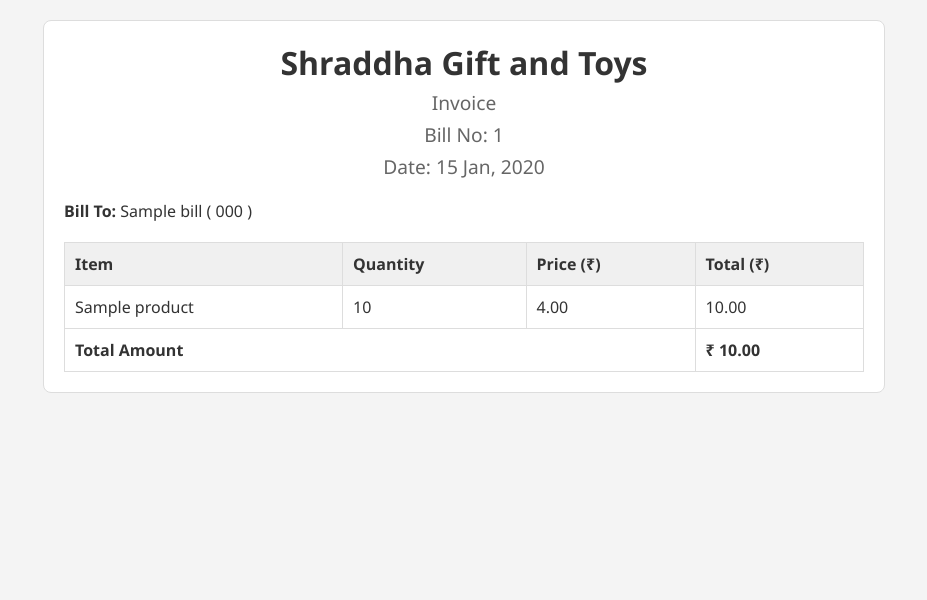
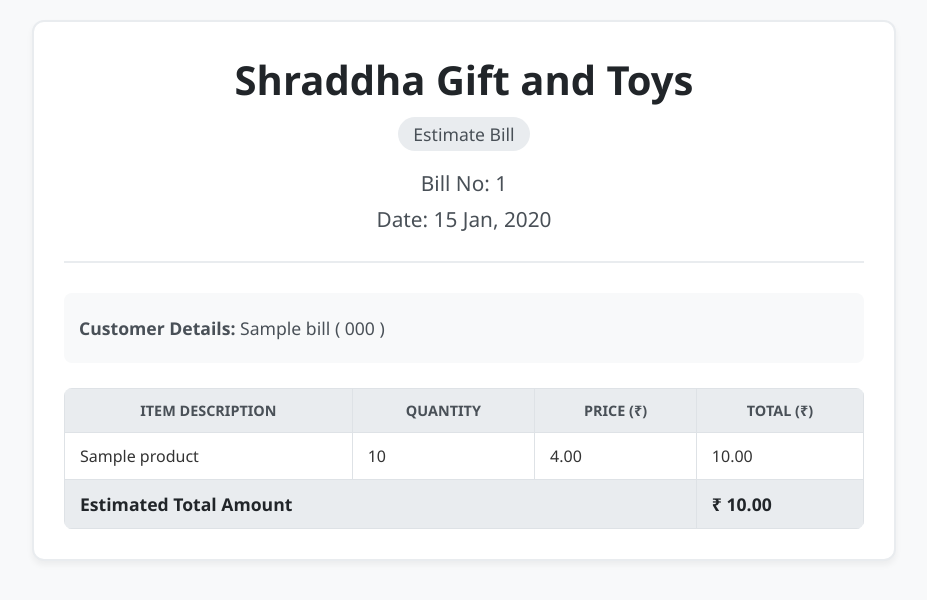
Before and after one commit to jethliya-balaji/Billing-System, a Django app: page /bill/print/1/ in a window 1280 px wide. Shown: the top 600 px of the page, without its empty margins (176-1103 px from the left). Run offline with Django 4.2, Linux system fonts and the light colour scheme; a user stored in the database is signed in; tables that the repository leaves empty hold one stand-in row (values such as "Sample post"); parts of the project's set-up code (start-up, migrations or seed data) failed here and were passed over; some libraries are stand-ins or nearby versions.

Commit message:
Update README with .env configuration details and enhance print_bill.html and view_bill.html templates for better bill presentation and layout

```diff
--- a/src/templates/billing/print_bill.html
+++ b/src/templates/billing/print_bill.html
@@ -4,80 +4,117 @@
 <head>
     <meta charset="UTF-8">
     <meta name="viewport" content="width=device-width, initial-scale=1.0">
-    <title>Invoice - Bill No {{ bill.id }}</title>
+    <title>Estimate Bill - No {{ bill.id }}</title>
     <style>
         body {
             font-family: 'Segoe UI', Tahoma, Geneva, Verdana, sans-serif;
             margin: 0;
             padding: 0;
             color: #333;
-            background-color: #f4f4f4;
+            background-color: #f8f9fa;
         }
 
         .container {
-            padding: 20px;
+            padding: 30px;
             width: 100%;
             max-width: 800px;
             margin: 20px auto;
             background-color: #fff;
-            border: 1px solid #ddd;
-            border-radius: 8px;
+            border: 2px solid #e9ecef;
+            border-radius: 12px;
+            box-shadow: 0 4px 6px rgba(0,0,0,0.05);
         }
 
         .invoice-header {
             text-align: center;
-            margin-bottom: 20px;
+            margin-bottom: 30px;
+            padding-bottom: 20px;
+            border-bottom: 2px solid #e9ecef;
         }
 
         .invoice-header h1 {
             margin: 0;
-            font-size: 2em;
-            color: #333;
+            font-size: 2.5em;
+            color: #212529;
+            font-weight: bold;
         }
 
         .invoice-header p {
-            margin: 5px 0;
-            font-size: 1.2em;
-            color: #666;
+            margin: 8px 0;
+            font-size: 1.3em;
+            color: #495057;
+        }
+
+        .estimate-tag {
+            display: inline-block;
+            padding: 5px 15px;
+            background-color: #e9ecef;
+            color: #495057;
+            border-radius: 20px;
+            font-size: 1.1em;
+            margin: 10px 0;
+        }
+
+        .invoice-details {
+            margin: 20px 0;
+            padding: 15px;
+            background-color: #f8f9fa;
+            border-radius: 8px;
         }
 
         .invoice-details p {
-            margin: 0;
-            font-size: 1em;
-            color: #333;
+            margin: 8px 0;
+            font-size: 1.1em;
+            color: #495057;
         }
 
         .invoice-items table {
             width: 100%;
             border-collapse: collapse;
-            margin-top: 20px;
+            margin-top: 25px;
+            border-radius: 8px;
+            overflow: hidden;
         }
 
         .invoice-items table th,
         .invoice-items table td {
-            padding: 10px;
-            border: 1px solid #ddd;
-            text-align: left;
+            padding: 12px 15px;
+            border: 1px solid #dee2e6;
         }
 
         .invoice-items table th {
-            background-color: #f0f0f0;
+            background-color: #e9ecef;
+            color: #495057;
+            font-weight: 600;
+            text-transform: uppercase;
+            font-size: 0.9em;
         }
 
         .invoice-items table td {
             background-color: #fff;
         }
 
+        .invoice-items table tbody tr:hover {
+            background-color: #f8f9fa;
+        }
+
         .invoice-items table tfoot tr td {
             font-weight: bold;
+            background-color: #e9ecef;
+            color: #212529;
+            font-size: 1.1em;
         }
 
         @media print {
             .container {
-                padding: 0;
+                padding: 20px;
                 margin: 0;
                 border: none;
-                border-radius: 0;
+                box-shadow: none;
+            }
+
+            body {
+                background-color: #fff;
             }
         }
     </style>
@@ -87,13 +124,13 @@
     <div class="container">
         <div class="invoice-header">
             <h1>Shraddha Gift and Toys</h1>
-            <p>Invoice</p>
+            <div class="estimate-tag">Estimate Bill</div>
             <p>Bill No: {{ bill.id }}</p>
             <p>Date: {{ bill.date | date:"d M, Y" }}</p>
         </div>
 
         <div class="invoice-details">
-            <p><strong>Bill To:</strong>
+            <p><strong>Customer Details:</strong>
                 {% if bill.customer_name %}
                 {{ bill.customer_name }}
                 {% else %}
@@ -112,7 +149,7 @@
             <table>
                 <thead>
                     <tr>
-                        <th>Item</th>
+                        <th>Item Description</th>
                         <th>Quantity</th>
                         <th>Price (₹)</th>
                         <th>Total (₹)</th>
@@ -130,7 +167,7 @@
                 </tbody>
                 <tfoot>
                     <tr>
-                        <td colspan="3">Total Amount</td>
+                        <td colspan="3">Estimated Total Amount</td>
                         <td>₹ {{ bill.total_amount }}</td>
                     </tr>
                 </tfoot>
--- a/src/templates/billing/view_bill.html
+++ b/src/templates/billing/view_bill.html
@@ -20,6 +20,7 @@ Bill No {{ bill.id }}
                 <div class="flex space-x-2 mt-2">
                     <a class="btn btn-sm btn-accent" href="{% url 'print_bill' bill.id %}" target="_blank">Print</a>
                     <a class="btn btn-sm btn-outline btn-primary" href="{% url 'edit_bill' bill.id %}">Edit</a>
+                    {% if request.user.is_superuser or perms.billing.delete_bill %}
                     <button class="btn btn-sm btn-outline btn-error" onclick="document.getElementById('modal-{{ bill.id }}').showModal()">Delete</button>
                     <dialog id="modal-{{ bill.id }}" class="modal">
                         <div class="modal-box">
@@ -34,6 +35,7 @@ Bill No {{ bill.id }}
                             </div>
                         </div>
                     </dialog>
+                    {% endif %}
                 </div>
             </div>
         </div>
```
Also changed, not shown: README.md.
